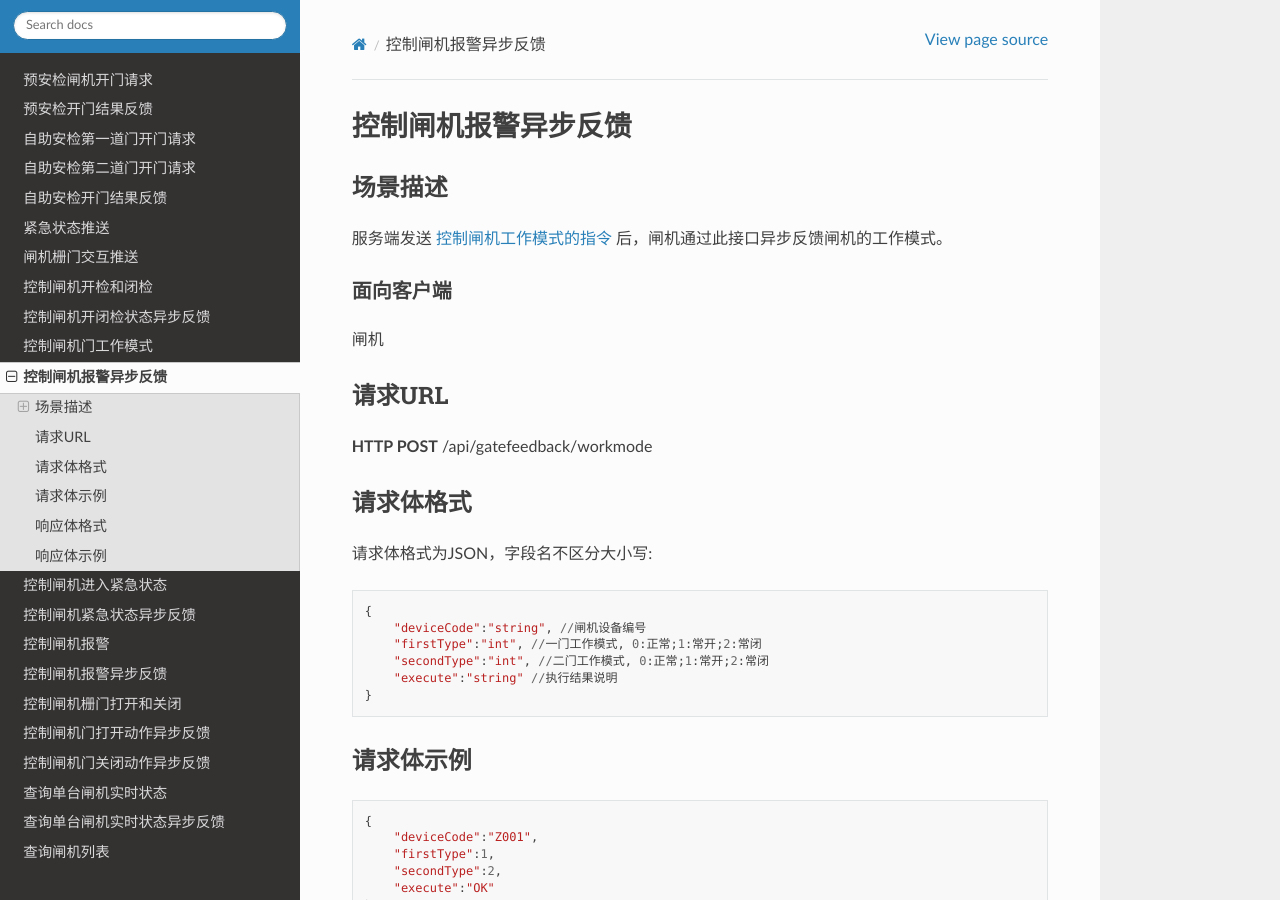
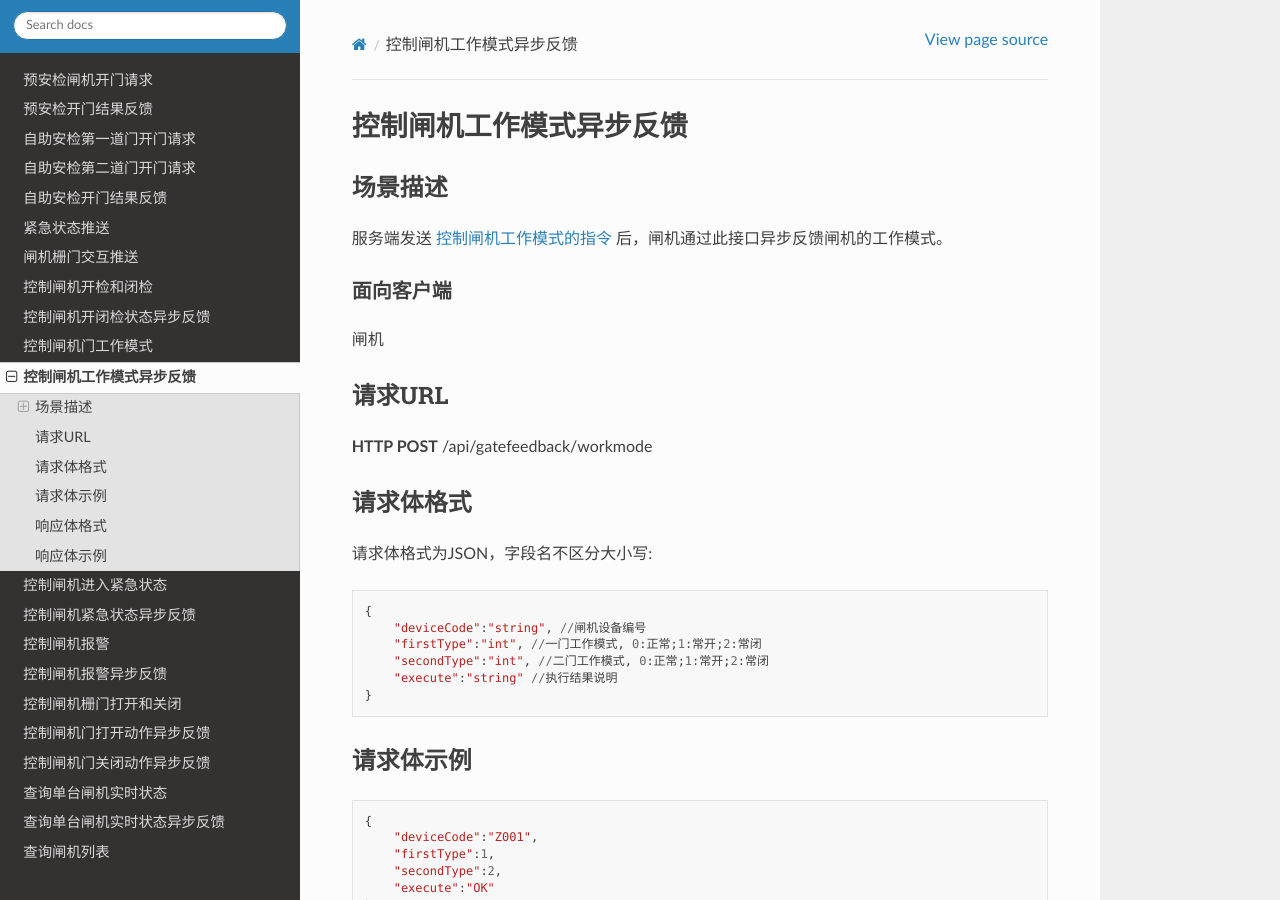
Before and after one commit to kinshines/security-gate-api-doc, a Sphinx documentation site: the page built from source/set_workmode_feedback.rst, in a window 1280 px wide and 900 px high. Built offline with Sphinx 7.4.7 and the Read the Docs theme 2.0.0, drawn with Linux system fonts in a browser that asks for light colours.

Commit message:
工作模式

```diff
--- a/source/set_workmode_feedback.rst
+++ b/source/set_workmode_feedback.rst
@@ -1,5 +1,5 @@
 ============================
-控制闸机报警异步反馈
+控制闸机工作模式异步反馈
 ============================
 
 场景描述
```
